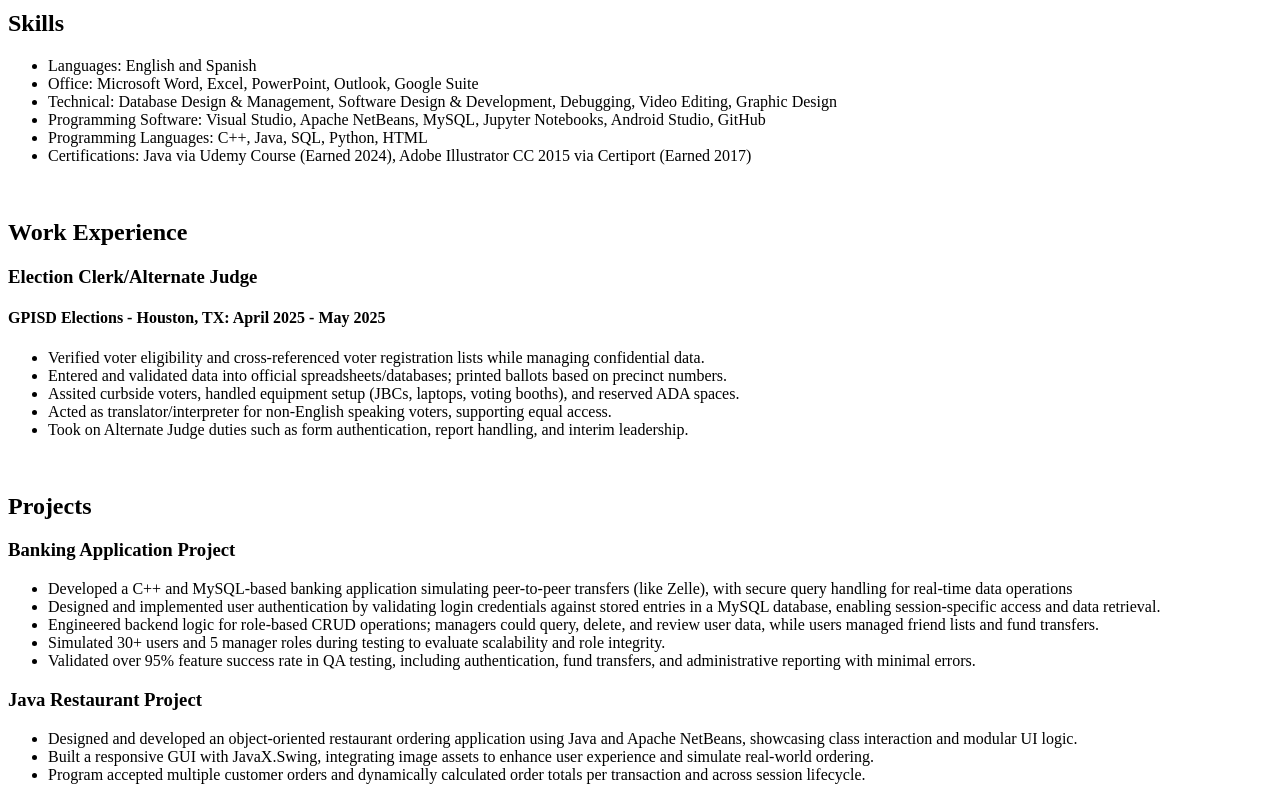
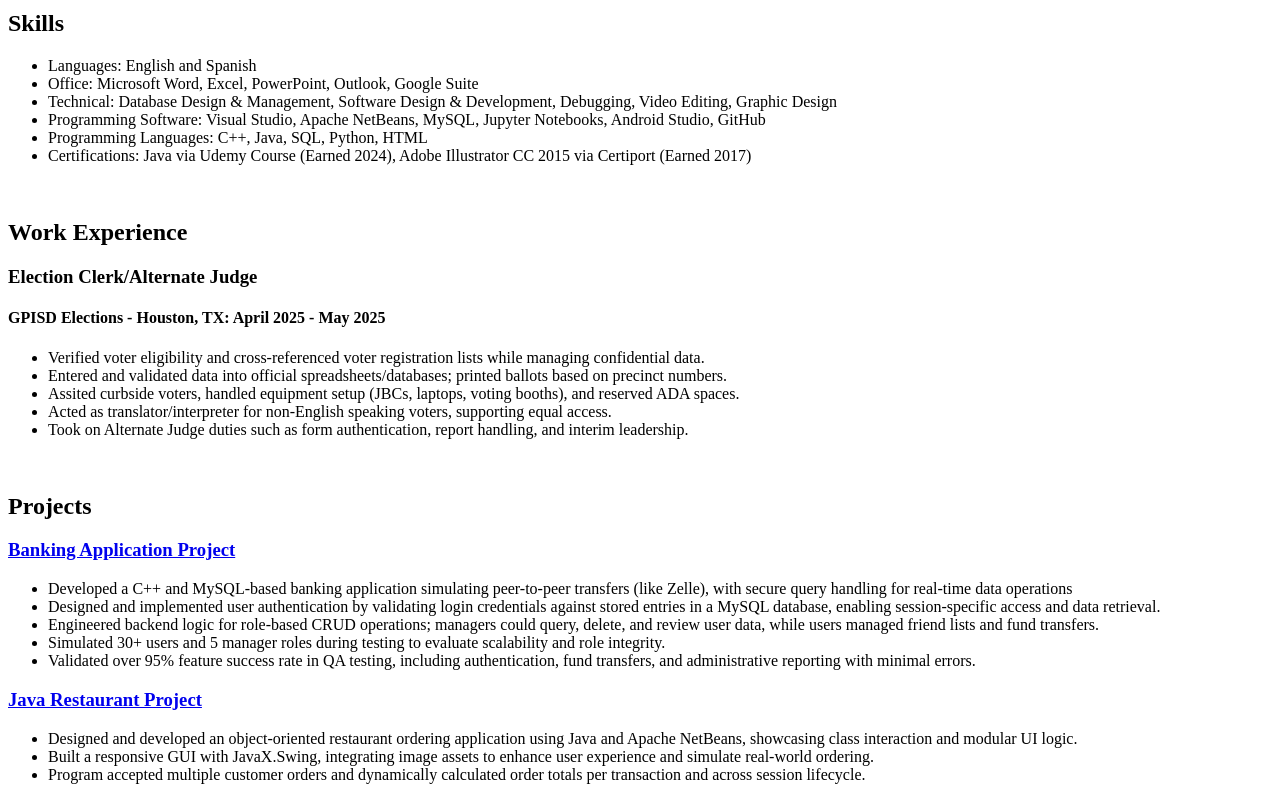
Before and after one commit to isr-martinez1224/html-portfolio, a plain HTML site: page Capstone 1/index.html in a window 1280 px wide. Shown: the part 559-1359 px from the top of the page. Drawn offline with Linux system fonts and the light colour scheme.

Commit message:
Update index.html

```diff
--- a/Capstone 1/index.html
+++ b/Capstone 1/index.html
@@ -64,7 +64,7 @@
     </ul>
     <br/>
     <h2>Projects</h2>
-    <h3>Banking Application Project</h3>
+    <a href="https://github.com/isr-martinez1224/BankingProjectV3"><h3>Banking Application Project</h3></a>
     <ul>
         <li>Developed a C++ and MySQL-based banking application simulating peer-to-peer transfers (like Zelle), with secure
         query handling for real-time data operations</li>
@@ -76,7 +76,7 @@
         <li>Validated over 95% feature success rate in QA testing, including authentication, fund transfers, and administrative
         reporting with minimal errors.</li>
     </ul>
-    <h3>Java Restaurant Project</h3>
+    <a href="https://github.com/isr-martinez1224/JavaRestaurantProject"><h3>Java Restaurant Project</h3></a>
     <ul>
         <li>Designed and developed an object-oriented restaurant ordering application using Java and Apache NetBeans,
         showcasing class interaction and modular UI logic.</li>
```
